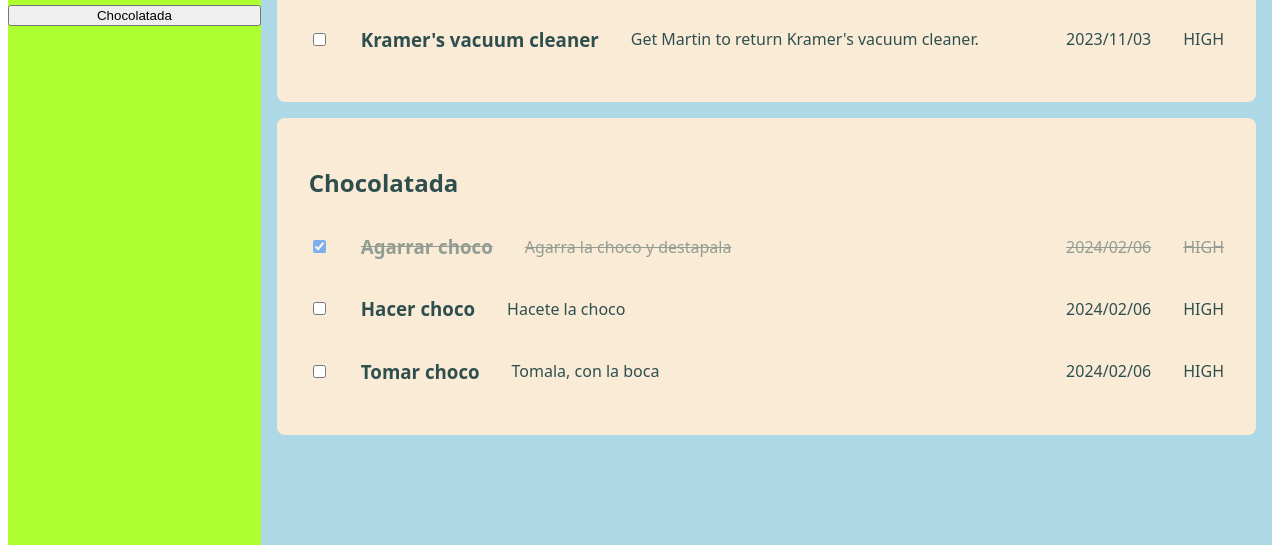
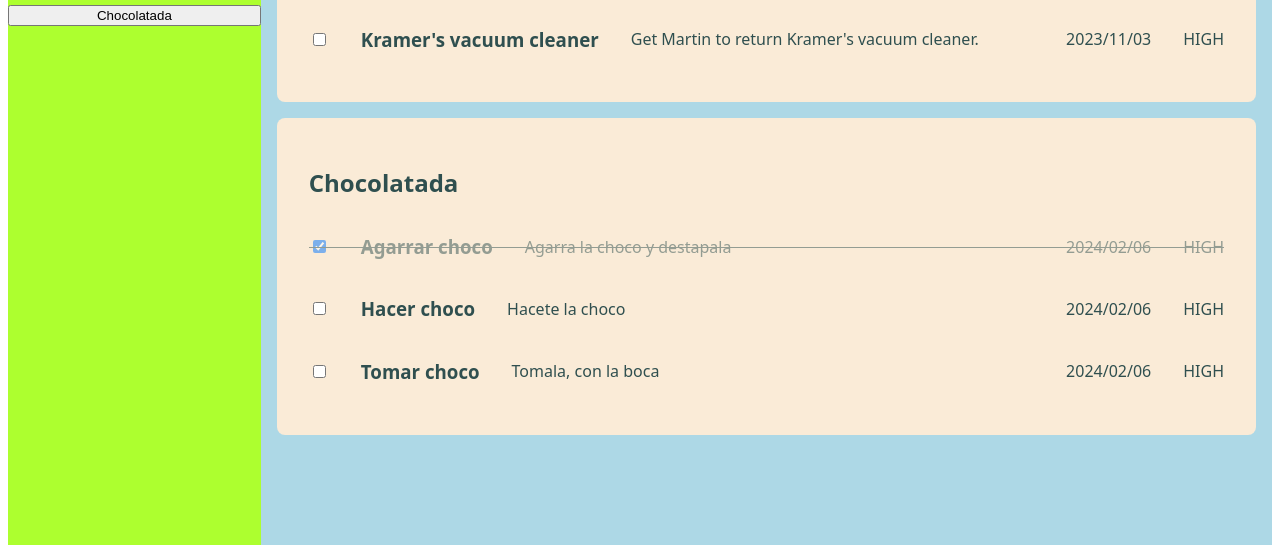
Before and after one commit to znataniel/DoMe, a website built with webpack: page src/template.html in a window 1280 px wide. Shown: the part 263-816 px from the top of the page. Built offline with nearby package versions, Linux system fonts and the light colour scheme.

Commit message:
make better strikethrough effect

```diff
--- a/src/style.css
+++ b/src/style.css
@@ -44,8 +44,17 @@ div.project-wrapper {
 }
 
 .strikethrough {
-  text-decoration: line-through;
+  position: relative;
   opacity: 0.5;
+}
+
+.strikethrough::before {
+  content: " ";
+  position: absolute;
+  top: 50%;
+  left: 0;
+  border-bottom: 1px solid darkslategray;
+  width: 100%;
 }
 
 .home-card {
```
